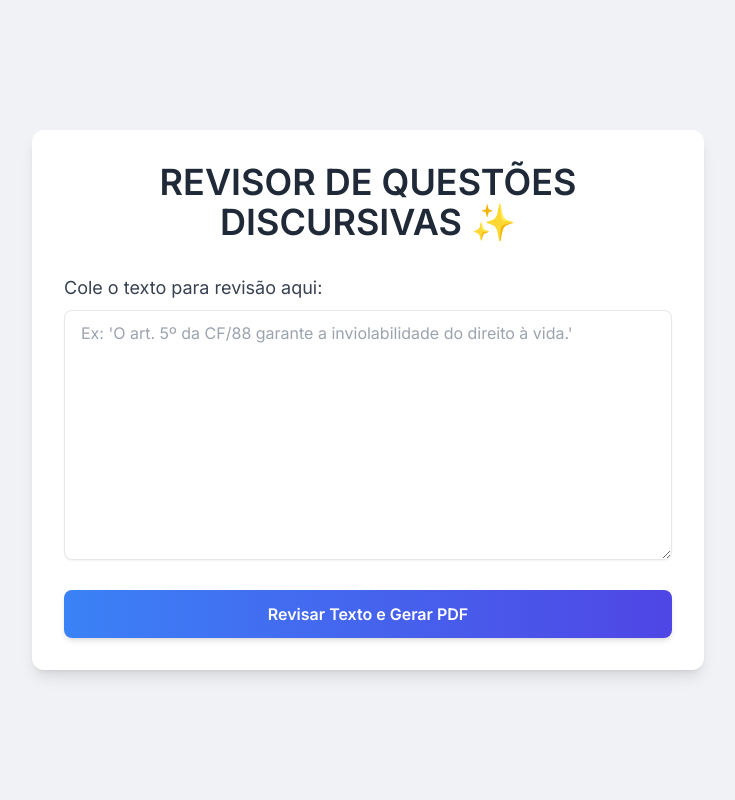
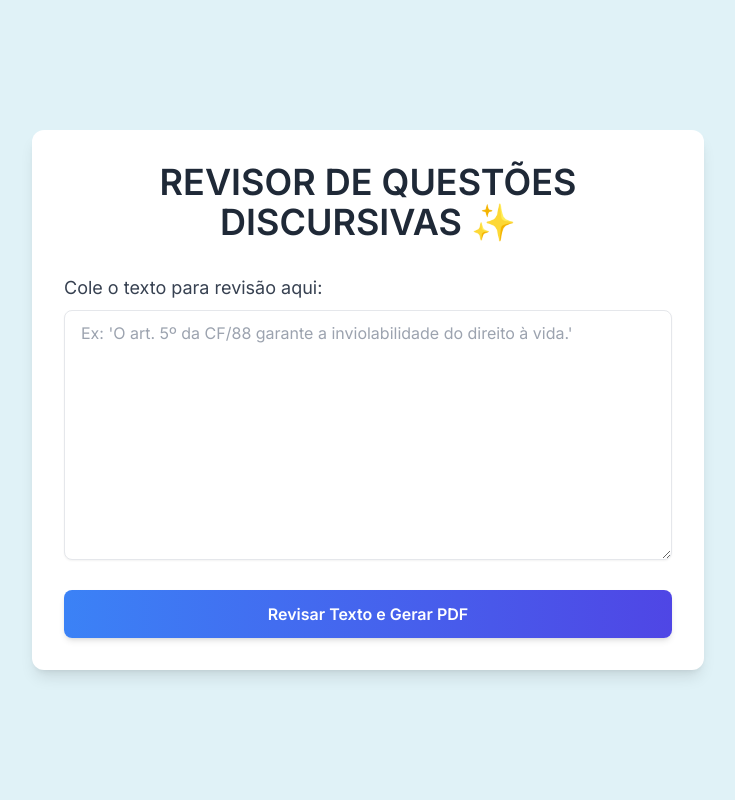
Before and after one commit to doni010520/revisor_de_questoes_discursivas, a Flask app: page / in a window 1280 px wide. Shown: the whole page, without its empty margins (272-1007 px from the left). Run offline with Flask 3, Linux system fonts and the light colour scheme; some libraries are stand-ins or nearby versions.

Commit message:
Update index.html

```diff
--- a/templates/index.html
+++ b/templates/index.html
@@ -11,7 +11,7 @@
     <style>
         body {
             font-family: 'Inter', sans-serif;
-            background-color: #f0f2f5;
+            background-color: #E0F2F7;
         }
         /* Estilos para o spinner de carregamento */
         .spinner {
```
